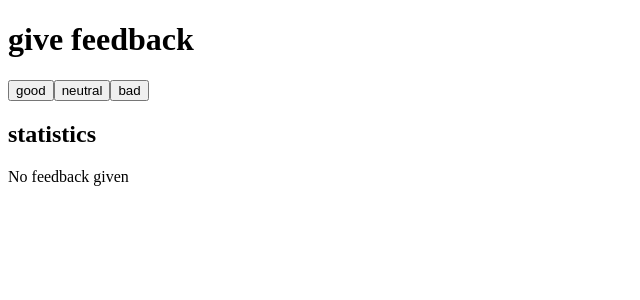
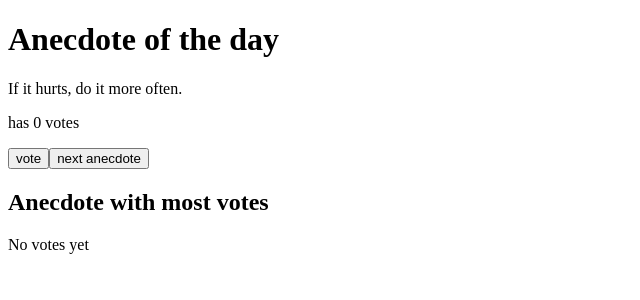
Before and after one commit to felipe-durval/CursoFullStack, a React (Vite) app in the folder part1/: page / in a window 1280 px wide. Shown: the top 300 px of the page, without its empty margins (0-640 px from the left). Built offline with nearby package versions, Linux system fonts and the light colour scheme.

Commit message:
Exercise 1.14

```diff
--- a/part1/src/App.jsx
+++ b/part1/src/App.jsx
@@ -1,21 +1,54 @@
 import { useState } from 'react'
-import Statistics from './Statistics'
 import Button from './Button'
 
+const App = () => {
+  const anecdotes = [
+    'If it hurts, do it more often.',
+    'Adding manpower to a late software project makes it later!',
+    'The first 90 percent of the code accounts for the first 90 percent of the development time...The remaining 10 percent of the code accounts for the other 90 percent of the development time.',
+    'Any fool can write code that a computer can understand. Good programmers write code that humans can understand.',
+    'Premature optimization is the root of all evil.',
+    'Debugging is twice as hard as writing the code in the first place. Therefore, if you write the code as cleverly as possible, you are, by definition, not smart enough to debug it.',
+    'Programming without an extremely heavy use of console.log is same as if a doctor would refuse to use x-rays or blood tests when diagnosing patients.',
+    'The only way to go fast, is to go well.'
+  ]
 
-const App = () => {
+  const [selected, setSelected] = useState(0)
+  const [votes, setVotes] = useState(new Array(anecdotes.length).fill(0))
 
-  const [good, setGood] = useState(0)
-  const [neutral, setNeutral] = useState(0)
-  const [bad, setBad] = useState(0)
+  const vote = () => {
+    setVotes(prev => {
+      const copy = [...prev]
+      copy[selected] = (copy[selected] || 0) + 1
+      return copy
+    })
+  }
+
+  const nextAnecdote = () => {
+    setSelected(Math.floor(Math.random() * anecdotes.length))
+  }
+
+  const topVotes = Math.max(...votes)
+  const topIndex = votes.indexOf(topVotes)
 
   return (
     <div>
-      <h1>give feedback</h1>
-      <Button onClick={() => setGood(good + 1)} text="good" />
-      <Button onClick={() => setNeutral(neutral + 1)} text="neutral" />
-      <Button onClick={() => setBad(bad + 1)} text="bad" />
-      <Statistics good={good} neutral={neutral} bad={bad} />
+      <h1>Anecdote of the day</h1>
+      <p>{anecdotes[selected]}</p>
+      <p>has {votes[selected]} vote{votes[selected] === 1 ? '' : 's'}</p>
+
+      <Button onClick={vote} text="vote" />
+      <Button onClick={nextAnecdote} text="next anecdote" />
+
+      <h2>Anecdote with most votes</h2>
+      {topVotes === 0 ? (
+        <p>No votes yet</p>
+      ) : (
+        <div>
+          <p>{anecdotes[topIndex]}</p>
+          <p>has {topVotes} vote{topVotes === 1 ? '' : 's'}</p>
+        </div>
+      )}
     </div>
   )
 }
```
